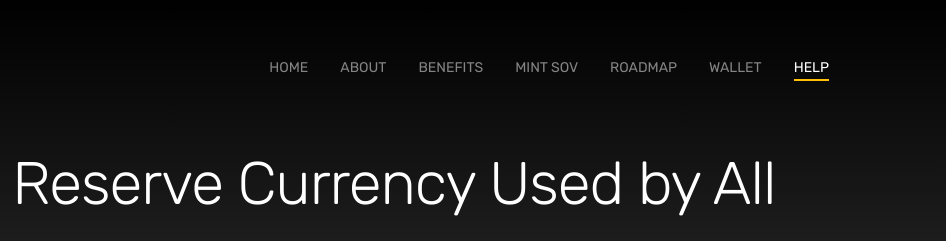
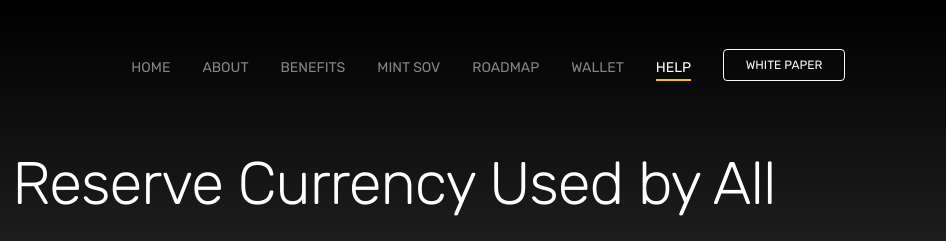
Before and after one commit to soundmoneycoin/soundmoneycoin-website, a plain HTML site: page index.html in a window 1280 px wide. Shown: the top 241 px of the page, 334-1280 px from the left. Drawn offline with nearby package versions, Linux system fonts and the light colour scheme; a script that the page names is missing; files whose address does not match are found by name.

Commit message:
Update index.html

```diff
--- a/index.html
+++ b/index.html
@@ -45,6 +45,8 @@
                                 <li class="nav-item"> <a class="nav-link" href="#roadmap">ROADMAP</a> </li>
                                 <li class="nav-item"> <a class="nav-link" href="#wallet">WALLET</a> </li>
                                 <li class="nav-item"> <a class="nav-link" href="#articles">HELP</a> </li>
+                                <li class="nav-item"><a href="https://www.soundmoneycoin.io/whitepaper.pdf"
+                                 class="btn btn-outline-light my-3 my-sm-0 ml-lg-3">White Paper</a></li>
                                 <!--
                                 <li class="nav-item"> <a class="nav-link" href="#faq">FAQ</a> </li>
                                 -->
```
